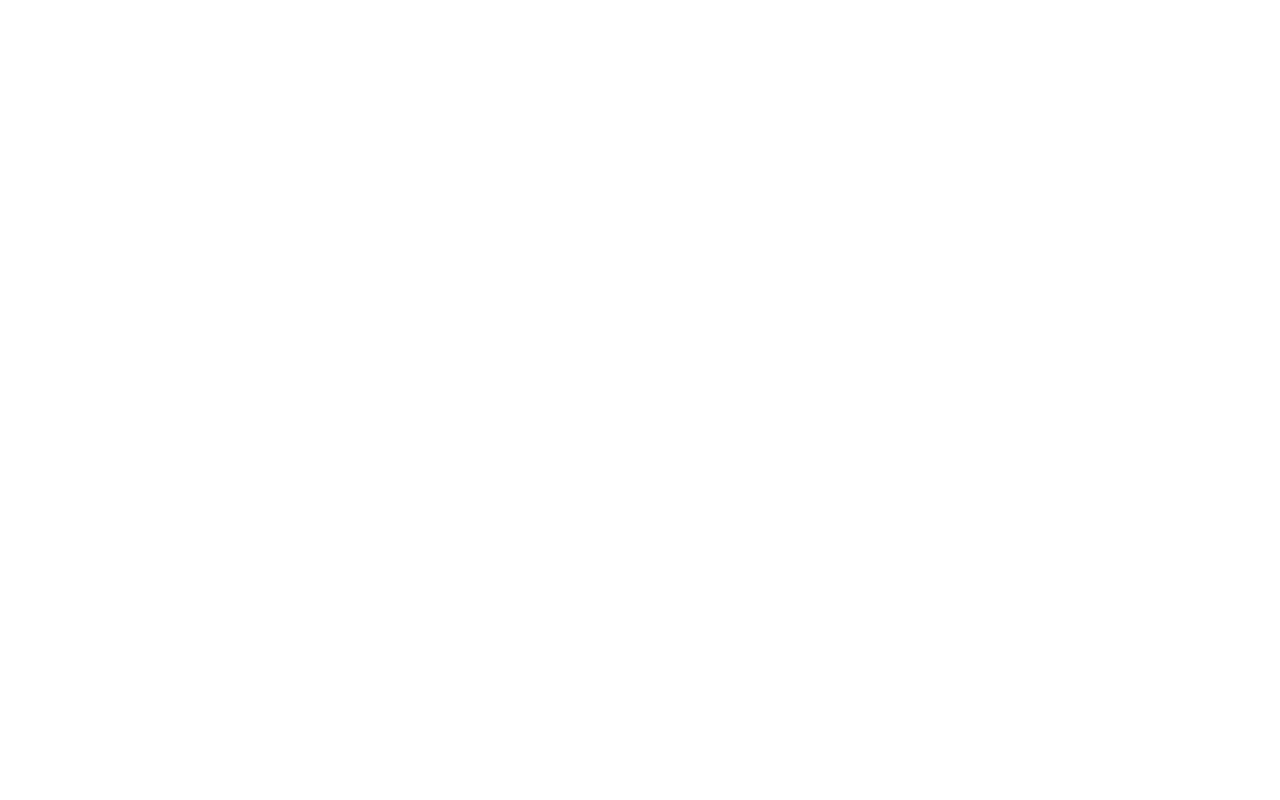
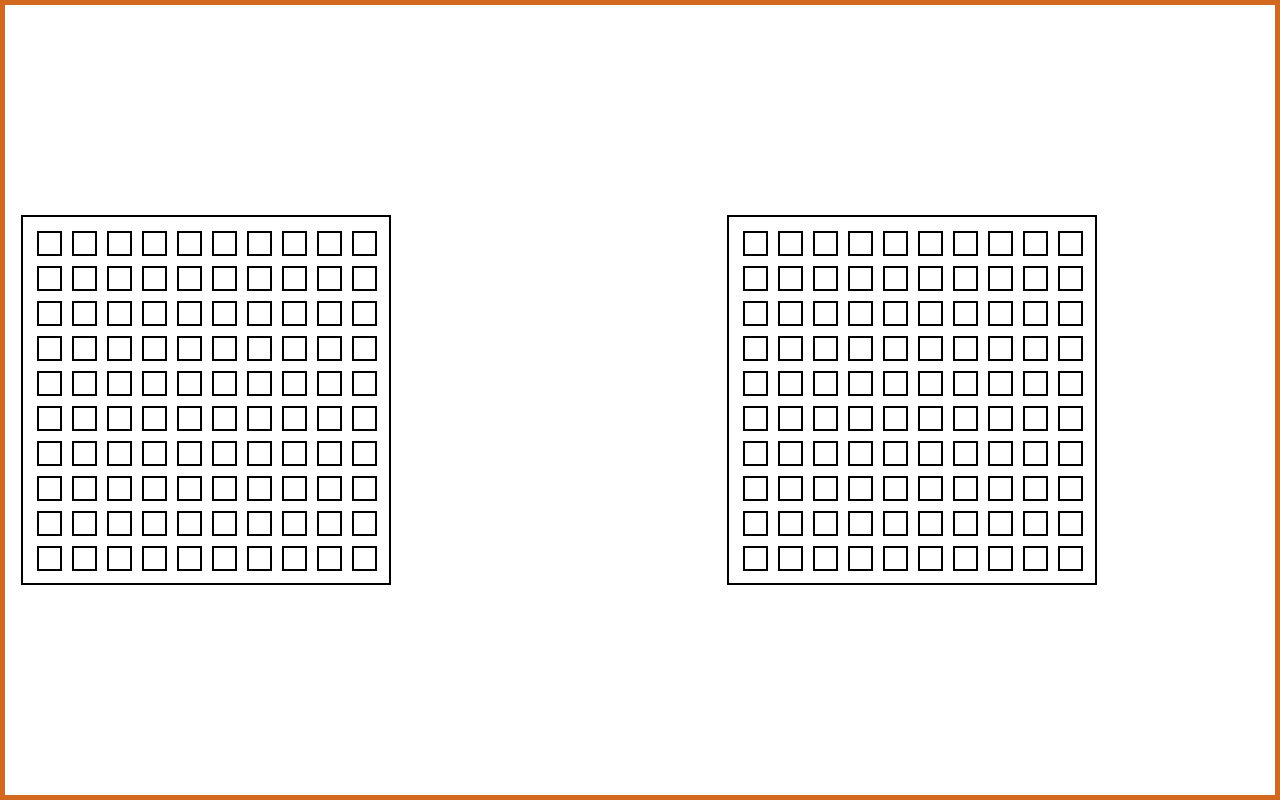
Before and after one commit to saadniazifed/odin-battleship, a website built with webpack: page src/template.html in a window 1280 px wide. Built offline with nearby package versions, Linux system fonts and the light colour scheme.

Commit message:
Rendered the gameboard to the browser

```diff
--- /dev/null
+++ b/src/DOM.js
@@ -0,0 +1,31 @@
+import { gameController } from "./Game";
+const playerBoard = document.querySelector(".playerBoard");
+const computerBoard = document.querySelector(".computerBoard");
+
+const createElement = (elementType, className) => {
+  const htmlElement = document.createElement(elementType);
+  htmlElement.classList.add(className);
+  return htmlElement;
+};
+
+const renderPlayerBoard = () => {
+  let board = gameController.player.gameboard.showBoard();
+  for (let row = 0; row < board.length; row++) {
+    for (let col = 0; col < board[row].length; col++) {
+      board[row][col] = createElement("div", "grid");
+      playerBoard.append(board[row][col]);
+    }
+  }
+};
+
+const renderComputerBoard = () => {
+  let boardTwo = gameController.computer.gameboard.showBoard();
+  for (let row = 0; row < boardTwo.length; row++) {
+    for (let col = 0; col < boardTwo[row].length; col++) {
+      boardTwo[row][col] = createElement("div", "grid");
+      computerBoard.append(boardTwo[row][col]);
+    }
+  }
+};
+
+export { renderPlayerBoard, renderComputerBoard };
--- a/src/Game.js
+++ b/src/Game.js
@@ -5,10 +5,12 @@ const gameController = (function () {
   let computer;
   let activeOpponentBoard;
   let activePlayer;
+  player = Player("John", 1);
+  computer = ComputerPlayer("Computer", 2);
 
   const setUpGame = () => {
-    player = Player("John", 1);
-    computer = ComputerPlayer("Computer", 2);
+    // player = Player("John", 1);
+    // computer = ComputerPlayer("Computer", 2);
     activePlayer = player;
     activeOpponentBoard = computer.gameboard;
   };
@@ -25,7 +27,6 @@ const gameController = (function () {
     computer.gameboard.placeShip().placeDestroyer([2, 0], "horizontal");
     computer.gameboard.placeShip().placeSubmarine([3, 0], "horizontal");
     computer.gameboard.placeShip().placePatroller([4, 0], "horizontal");
-    console.table(computer.gameboard.gameBoardArray);
   };
 
   const attackShip = () => {
@@ -73,7 +74,6 @@ const gameController = (function () {
     isGameOver();
     player.sendAttack([4, 0], computer);
     isGameOver();
-    console.table(computer.gameboard.gameBoardArray);
   };
 
   const isGameOver = () => {
@@ -93,6 +93,8 @@ const gameController = (function () {
     setUpGame,
     shipPlacement,
     attackShip,
+    player,
+    computer,
   };
 })();
 
--- a/src/GameboardFactory.js
+++ b/src/GameboardFactory.js
@@ -4,10 +4,10 @@ const Gameboard = () => {
   const gameBoardArray = [];
   const showBoard = () => [...gameBoardArray];
 
-  for (let i = 0; i < 10; i++) {
-    gameBoardArray[i] = [];
-    for (let j = 0; j < 10; j++) {
-      gameBoardArray[i][j] = null;
+  for (let row = 0; row < 10; row++) {
+    gameBoardArray[row] = [];
+    for (let col = 0; col < 10; col++) {
+      gameBoardArray[row][col] = null;
     }
   }
 
--- a/src/index.js
+++ b/src/index.js
@@ -1,6 +1,6 @@
+import "./style.css";
+import { renderComputerBoard, renderPlayerBoard } from "./DOM";
 import { gameController } from "./Game";
 
-// gameController;
-gameController.setUpGame();
-gameController.shipPlacement();
-gameController.attackShip();
+renderPlayerBoard();
+renderComputerBoard();
--- /dev/null
+++ b/src/style.css
@@ -0,0 +1,34 @@
+* {
+  margin: 0;
+  padding: 0;
+  box-sizing: border-box;
+}
+
+.gridbox-container {
+  display: flex;
+  border: 5px solid chocolate;
+  min-height: 100vh;
+  gap: 20rem;
+  align-items: center;
+}
+
+.playerBoard,
+.computerBoard {
+  padding-left: 1rem;
+  padding-top: 1rem;
+  margin-left: 1rem;
+  border: 2px solid black;
+  display: grid;
+  grid-template-columns: repeat(10, 35px);
+  grid-template-rows: repeat(10, 35px);
+}
+
+.grid {
+  border: 2px solid black;
+  margin: -2px 0 0 -2px;
+  display: flex;
+  justify-content: center;
+  align-items: center;
+  width: 25px;
+  height: 25px;
+}
--- a/src/template.html
+++ b/src/template.html
@@ -6,5 +6,10 @@
     <meta name="viewport" content="width=device-width, initial-scale=1.0" />
     <title>Battleship</title>
   </head>
-  <body></body>
+  <body>
+    <div class="gridbox-container">
+      <div class="playerBoard"></div>
+      <div class="computerBoard"></div>
+    </div>
+  </body>
 </html>
--- a/webpack.config.js
+++ b/webpack.config.js
@@ -25,26 +25,9 @@ module.exports = {
   module: {
     rules: [
       {
-        test: /\.css$/i,
-        use: ["style-loader", "css-loader"],
-      },
-      {
-        test: /\.css$/i,
-        use: ["style-loader", "css-loader"],
-      },
-      {
-        test: /\.(png|svg|jpg|jpeg|gif)$/i,
-        type: "asset/resource",
-        generator: {
-          filename: "assets/images/[name][ext][query]",
-        },
-      },
-      {
-        test: /\.(woff|woff2|eot|ttf|otf)$/i,
-        type: "asset/resource",
-        generator: {
-          filename: "assets/fonts/[name][ext][query]",
-        },
+        test: /\.css$/,
+        use: [{ loader: "style-loader" }, { loader: "css-loader" }],
+        exclude: /node_modules/,
       },
     ],
   },
```
Also changed, not shown: dist/index.html, dist/main.js.
